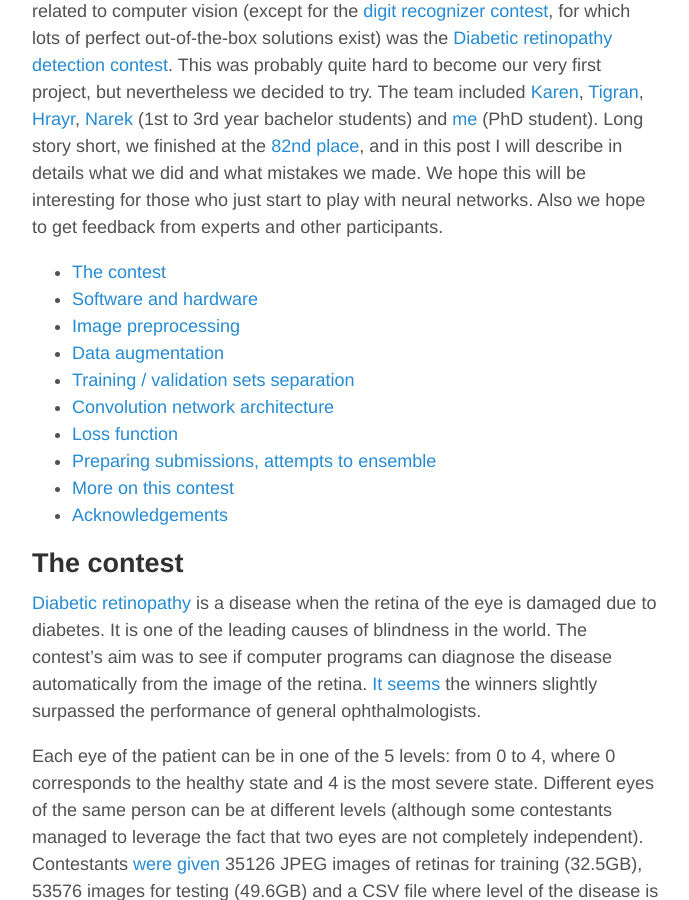
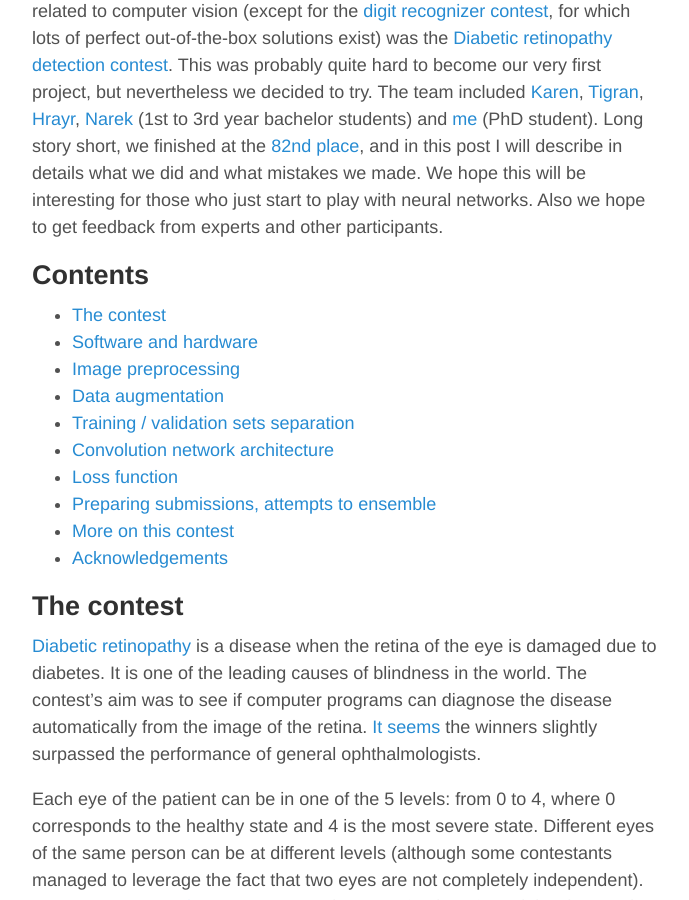
Before and after one commit to YerevaNN/yerevann.github.io, a Jekyll site: the page built from _posts/2015-08-15-diabetic-retinopathy-detection-contest-what-we-did-wrong.md, in a window 1280 px wide and 900 px high, scrolled down 336 px. Shown: the whole window, without its empty margins (293-982 px from the left). Built offline with Jekyll 4.4.1, drawn with Linux system fonts in a browser that asks for light colours; comment, search, counter and statistics services are not loaded.

Commit message:
retinopathy post - better TOC

```diff
--- a/_posts/2015-08-15-diabetic-retinopathy-detection-contest-what-we-did-wrong.md
+++ b/_posts/2015-08-15-diabetic-retinopathy-detection-contest-what-we-did-wrong.md
@@ -5,6 +5,8 @@ title: Diabetic retinopathy detection contest. What we did wrong
 
 After watching the [awesome video course by Hugo Larochelle](https://www.youtube.com/playlist?list=PL6Xpj9I5qXYEcOhn7TqghAJ6NAPrNmUBH) on neural nets (more on this in the [previous post]({% post_url 2015-07-30-getting-started-with-neural-networks %})) we decided to test our knowledge on some computer vision contest. We looked at [Kaggle](https://www.kaggle.com/competitions) and the only active competition related to computer vision (except for the [digit recognizer contest](https://www.kaggle.com/c/digit-recognizer), for which lots of perfect out-of-the-box solutions exist) was the [Diabetic retinopathy detection contest](https://www.kaggle.com/c/diabetic-retinopathy-detection). This was probably quite hard to become our very first project, but nevertheless we decided to try. The team included [Karen](https://www.linkedin.com/in/mahnerak), [Tigran](https://www.linkedin.com/in/galstyantik), [Hrayr](https://github.com/Harhro94), [Narek](https://www.linkedin.com/pub/narek-hovsepyan/86/b35/380) (1st to 3rd year bachelor students) and [me](https://github.com/Hrant-Khachatrian) (PhD student). Long story short, we finished at the [82nd place](https://www.kaggle.com/c/diabetic-retinopathy-detection/leaderboard), and in this post I will describe in details what we did and what mistakes we made. We hope this will be interesting for those who just start to play with neural networks. Also we hope to get feedback from experts and other participants.
 
+## Contents
+{:.no_toc}
 * TOC
 {:toc}
 
```
